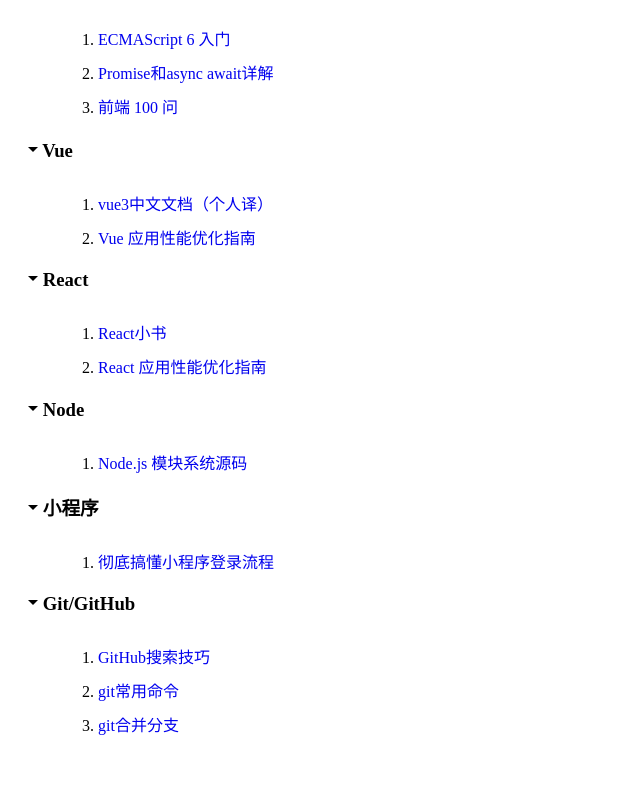
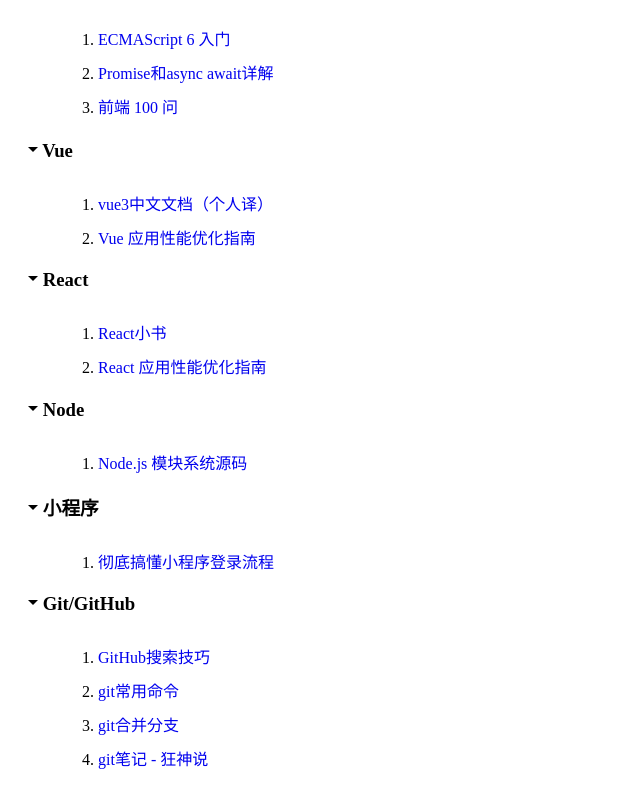
Before and after one commit to 2577873863/2577873863.github.io, a plain HTML site: page books.html in a window 1280 px wide. Shown: the part 447-1237 px from the top of the page, without its empty margins (0-640 px from the left). Before the commit the page ends 1202 px from the top, so only its background shows below. Drawn offline with nearby package versions, Linux system fonts and the light colour scheme.

Commit message:
change git
change git

```diff
--- a/books.html
+++ b/books.html
@@ -187,6 +187,10 @@
                 title: 'git合并分支',
                 href: 'https://www.jianshu.com/p/26d050497abb',
               },
+              {
+                title: 'git笔记 - 狂神说',
+                href: 'https://mp.weixin.qq.com/s/Bf7uVhGiu47uOELjmC5uXQ'
+              }
             ]
           }
         ]
```
